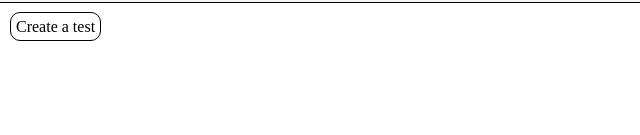
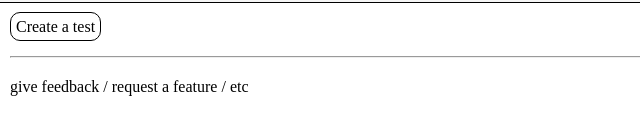
Before and after one commit to alegremrvn/mpce, a website: page views/index.html in a window 1280 px wide. Shown: the part 53-188 px from the top of the page, without its empty margins (0-640 px from the left). Drawn offline with nearby package versions, Linux system fonts and the light colour scheme; no server answers.

Commit message:
Another commit, why not right?

```diff
--- a/views/index.html
+++ b/views/index.html
@@ -24,6 +24,10 @@
     <div id="testsDisplay"></div>
 
     <a class="btn" href="/createtest">Create a test</a>
+
+    <hr>
+
+    <a href="mailto:alegremrvn@protonmail.com">give feedback / request a feature / etc</a>
 
     <script src="https://code.jquery.com/jquery-2.2.1.min.js"
       integrity="sha256-gvQgAFzTH6trSrAWoH1iPo9Xc96QxSZ3feW6kem+O00=" crossorigin="anonymous"></script>
```
Also changed, not shown: dist/style.css.
